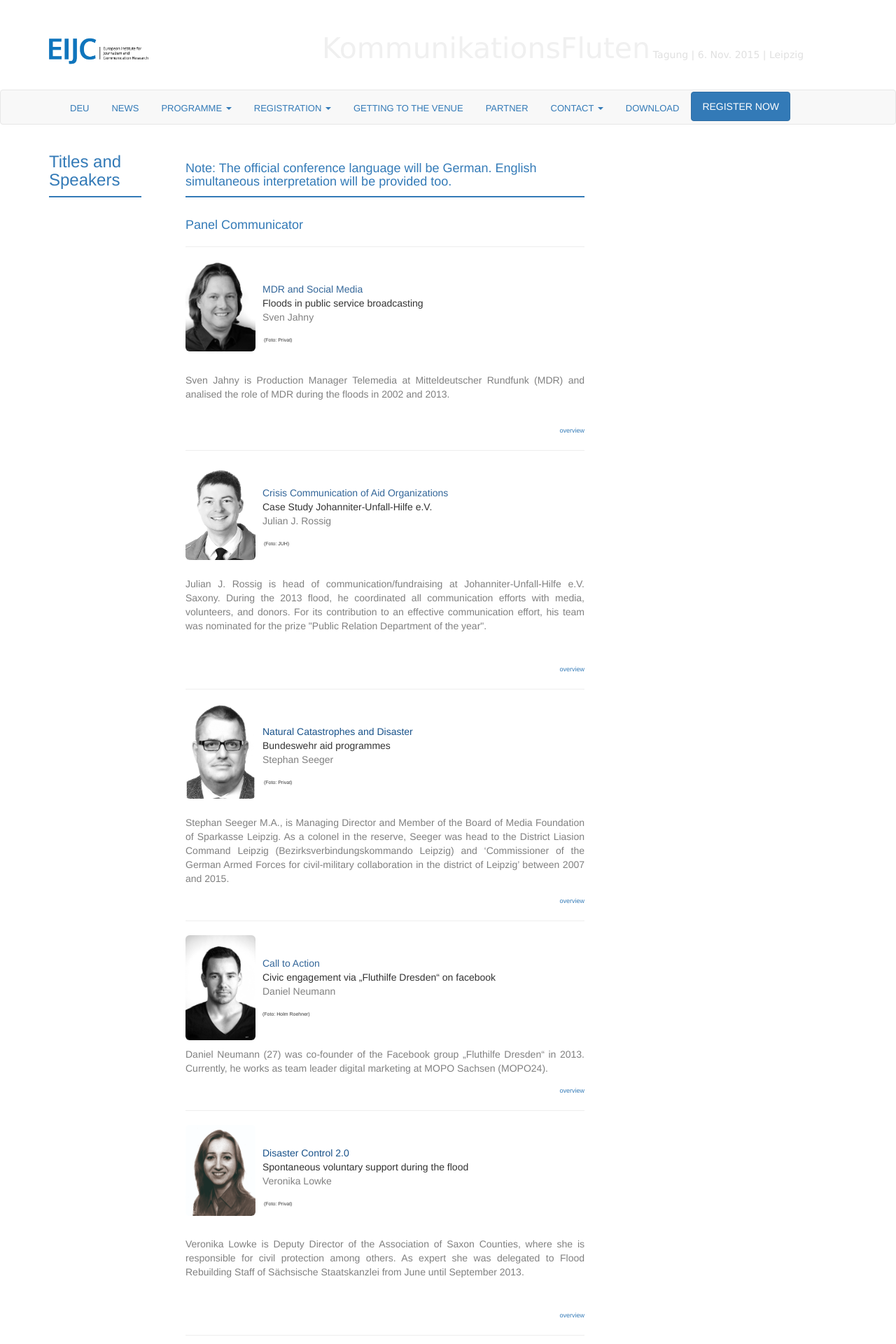
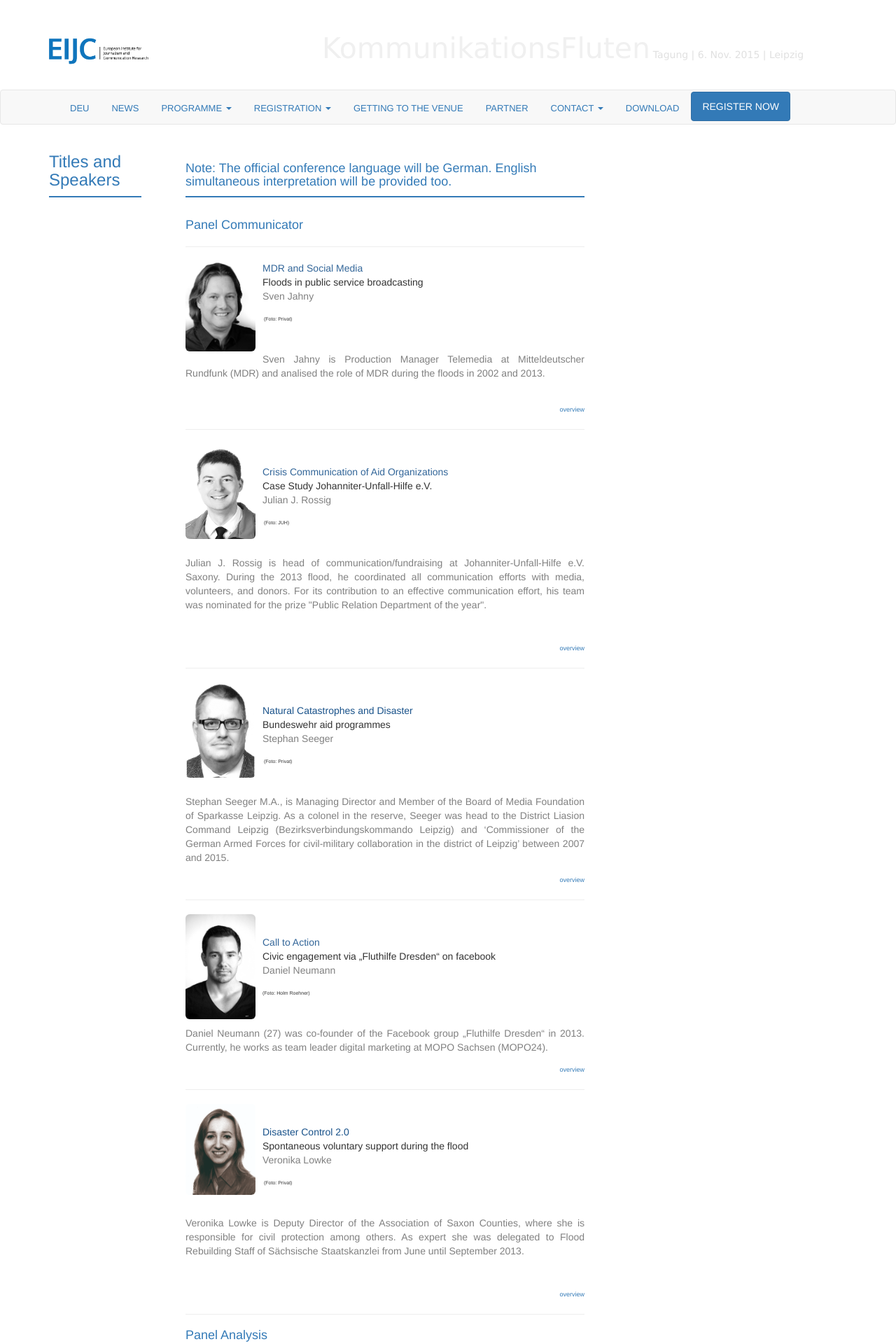
Before and after one commit to susedev/test, a Jekyll site: the page built from titles-and-speakers.html, in a window 1280 px wide. Shown: the top 1920 px of the page at 70% size. Built offline with Jekyll 4.4.1, drawn with Linux system fonts in a browser that asks for light colours; nearby versions of some CDN libraries.

Commit message:
Update titles-and-speakers.html

```diff
--- a/titles-and-speakers.html
+++ b/titles-and-speakers.html
@@ -13,11 +13,13 @@ language: en
   <a id="Jahny" name="Jahny"></a><img alt="Sven Jahny" class="img-rounded" src="{{ site.base_url }}/media/people/Jahny_hell_300_20.jpg" style="width: 100px; height: 129px;" title="Sven Jahny (Foto: Privat)" />
 </div>
 
-<p>&nbsp;</p>
-
+<div class="description">
 <p><span style="color: #336699;">MDR and Social Media</span><br />
 Floods in public service broadcasting<br />
 <span style="color:#808080;">Sven Jahny</span></p>
+</div>
+
+
 
 <p><span style="font-size:7px;">&nbsp;</span><span style="font-size:7px;">(Foto: Privat)</span></p>
 
```
